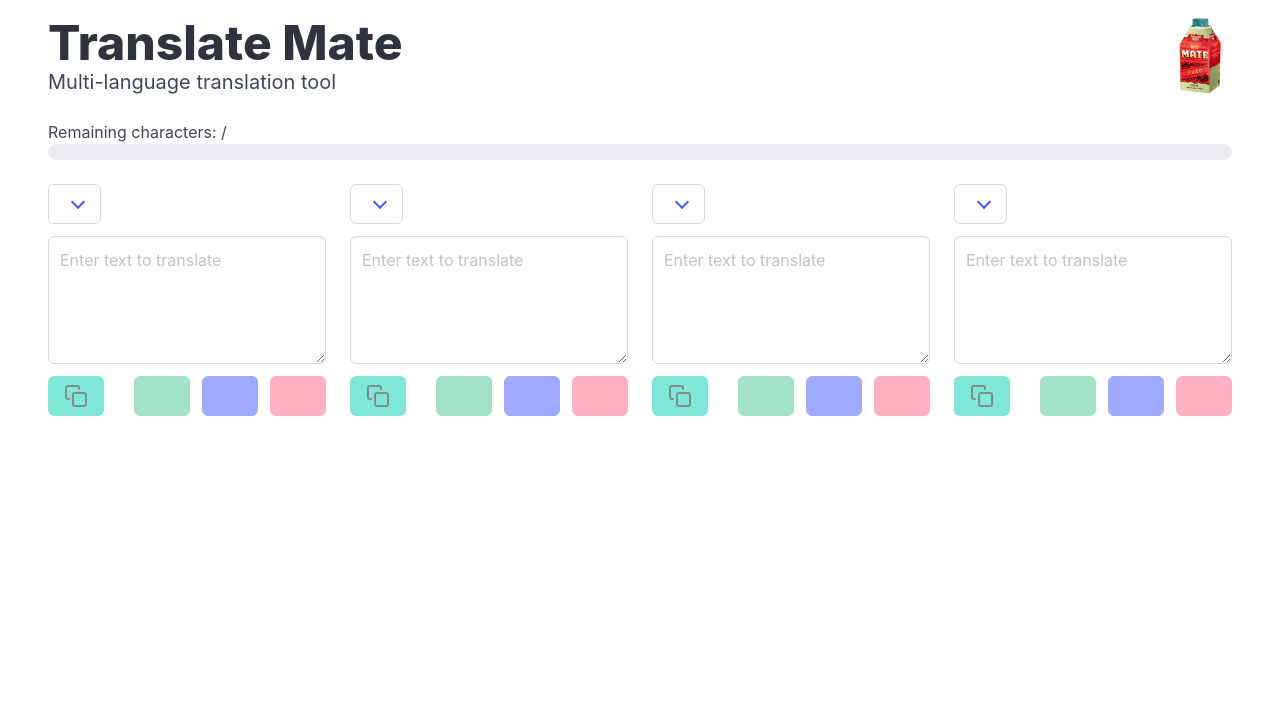
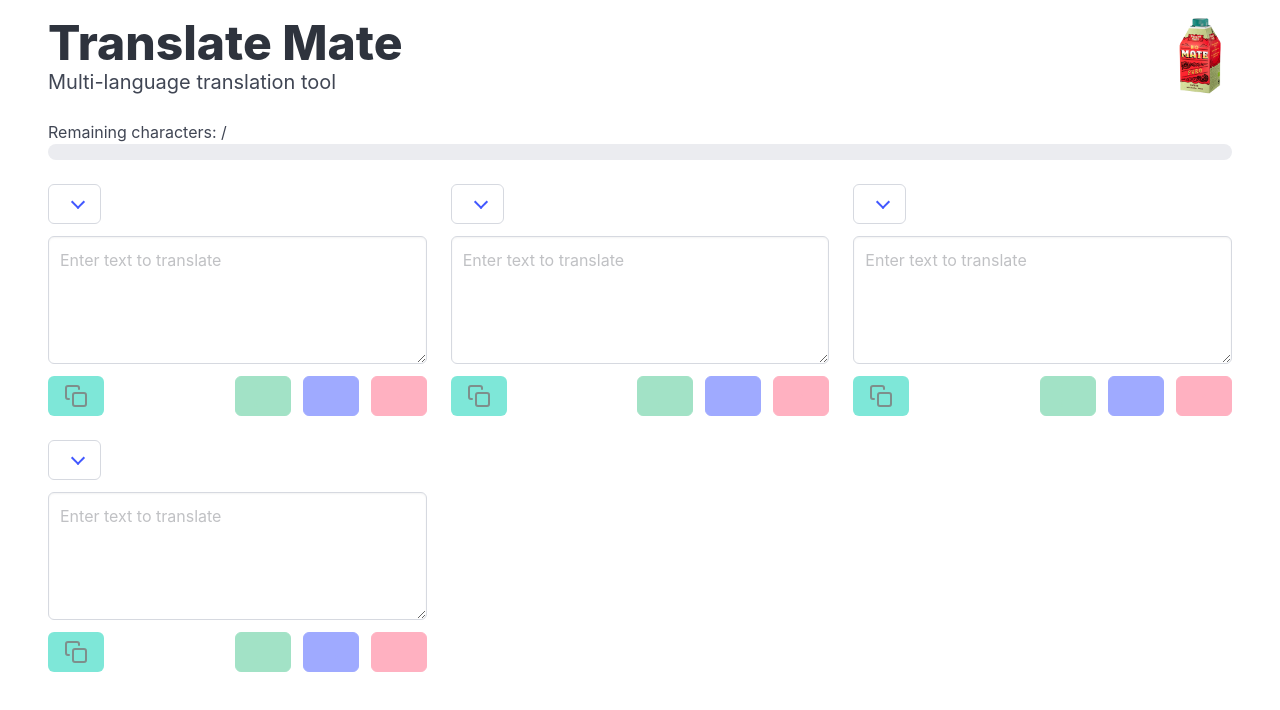
Before and after one commit to fhinok/translate-mate, a website built with Parcel: page frontent/index.html in a window 1280 px wide. Built offline with nearby package versions, Linux system fonts and the light colour scheme; files whose address does not match are found by name.

Commit message:
adjust columns

```diff
--- a/frontent/index.html
+++ b/frontent/index.html
@@ -33,9 +33,9 @@
     </section>
 
     <section x-data class="section pt-5">
-        <div class="columns">
+        <div class="columns is-multiline">
             <template x-for="(lang, index) in $store.data.getActiveLanguages()">
-                <div class="column">
+                <div class="column is-one-third-tablet">
                     <div class="field is-grouped">
                         <div class="select">
                             <select name="" id="" @change="$store.data.setActiveLanguage(index, $event.target.value)">
```
